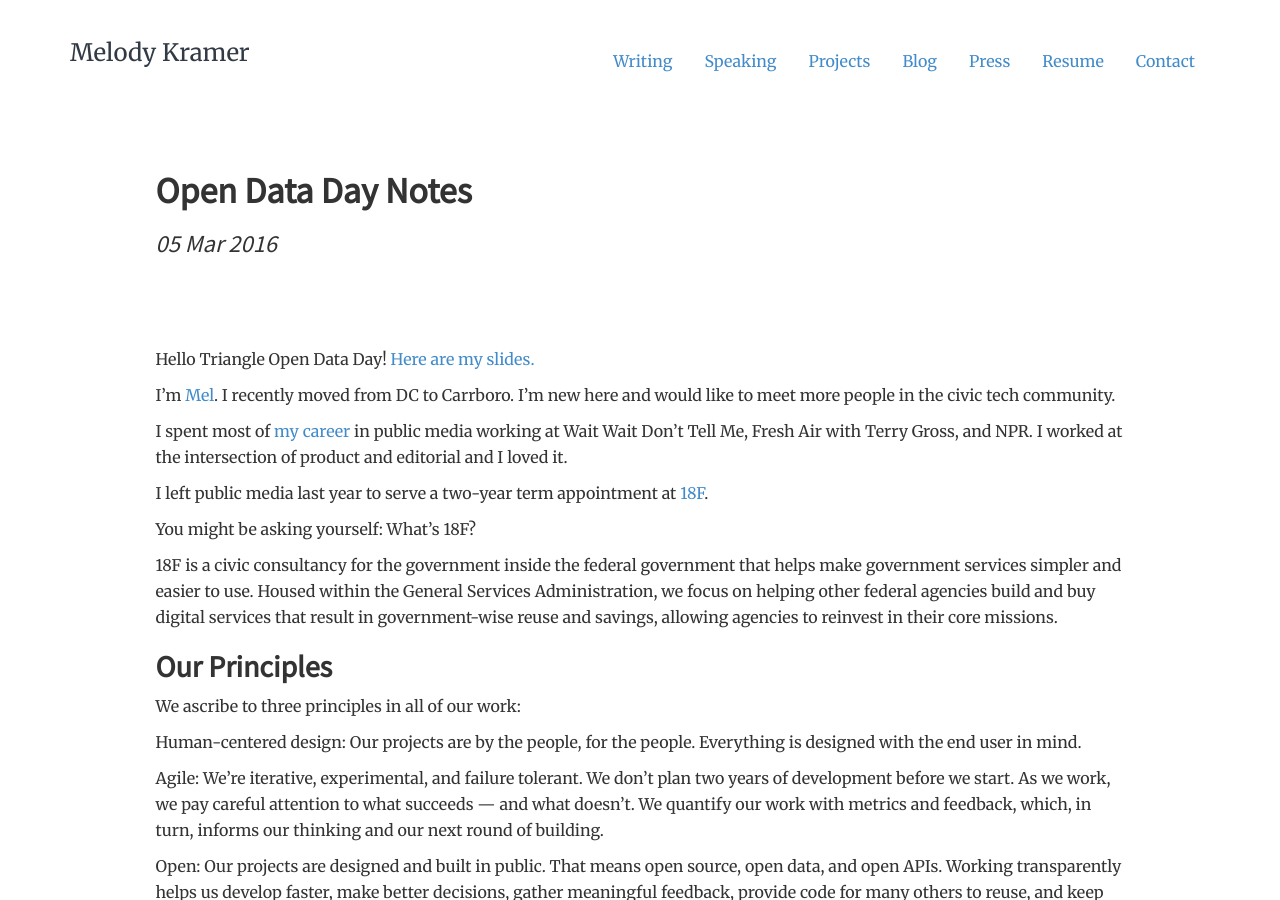
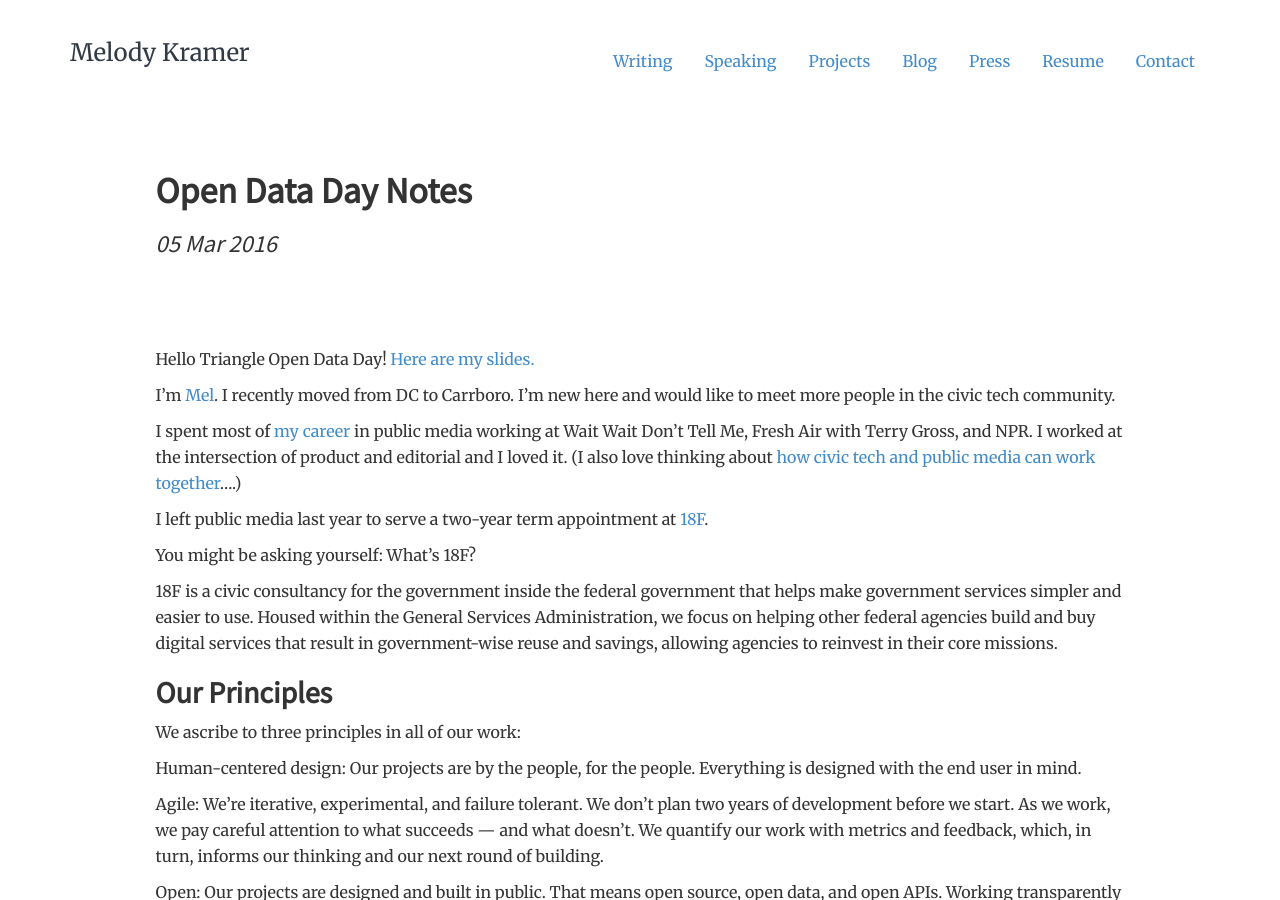
Before and after one commit to melodykramer/old-website, a Jekyll site: the page built from _posts/2016-03-05-open-data-day-notes.md, in a window 1280 px wide and 900 px high. Built offline with Jekyll 4.4.1, drawn with Linux system fonts in a browser that asks for light colours.

Commit message:
Update 2016-03-05-open-data-day-notes.md

```diff
--- a/_posts/2016-03-05-open-data-day-notes.md
+++ b/_posts/2016-03-05-open-data-day-notes.md
@@ -5,7 +5,7 @@ Hello Triangle Open Data Day! [Here are my slides.](https://github.com/melodykra
 
 I'm [Mel](http://melodykramer.github.io/). I recently moved from DC to Carrboro. I’m new here and would like to meet more people in the civic tech community.
 
-I spent most of [my career](http://melodykramer.github.io/cv/) in public media working at Wait Wait Don’t Tell Me, Fresh Air with Terry Gross, and NPR. I worked at the intersection of product and editorial and I loved it.
+I spent most of [my career](http://melodykramer.github.io/cv/) in public media working at Wait Wait Don’t Tell Me, Fresh Air with Terry Gross, and NPR. I worked at the intersection of product and editorial and I loved it. (I also love thinking about [how civic tech and public media can work together](http://www.niemanlab.org/2015/07/putting-the-public-into-public-media-membership/#melkramer-code)....)
 
 I left public media last year to serve a two-year term appointment at [18F](https://18f.gsa.gov/).
 
```
